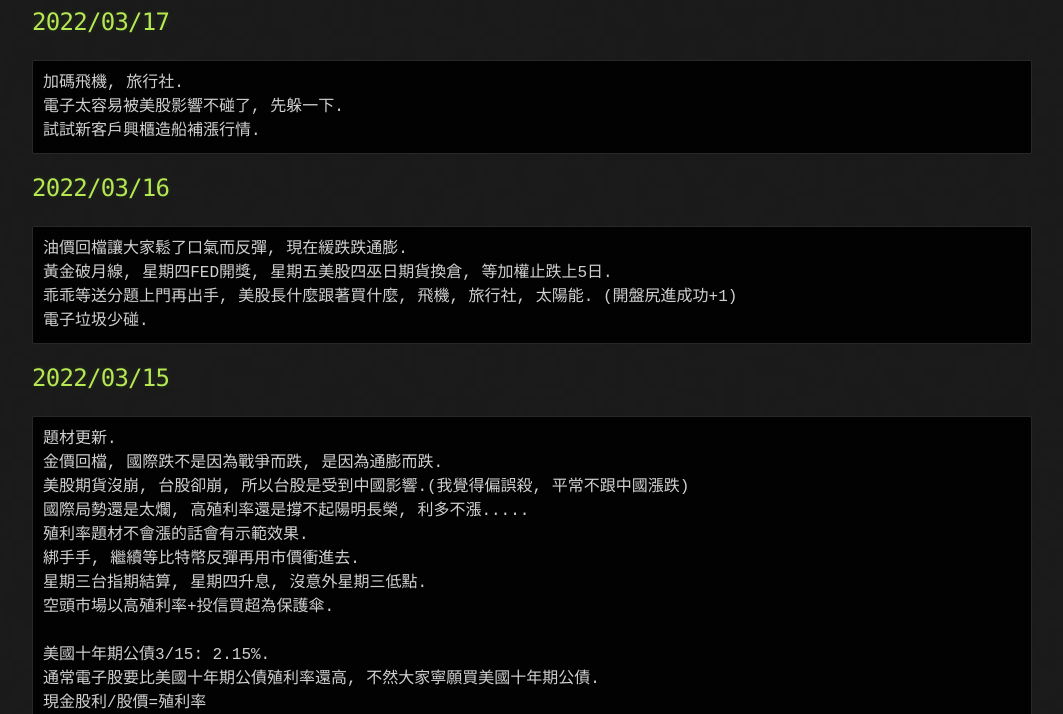
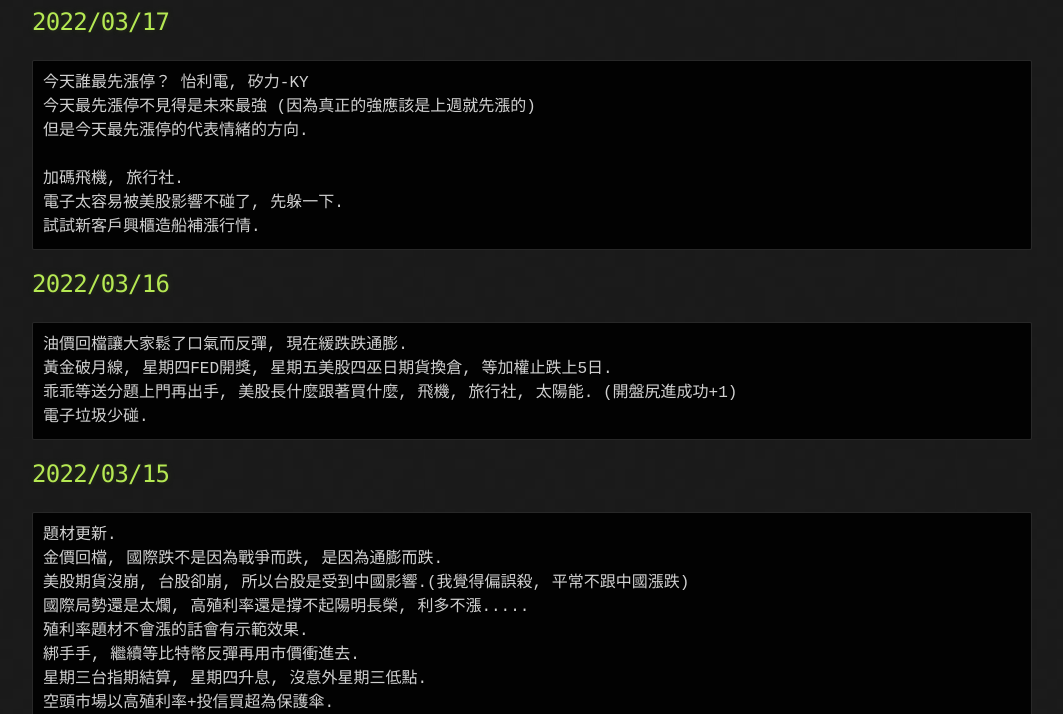
Before and after one commit to lepg5487/Stock_God, a Jekyll site: the page built from index.md, in a window 1280 px wide and 900 px high, scrolled down 440 px, cut to the strip 186-900 px from the top of the window. Shown: the whole strip, without its empty margins (108-1171 px from the left). Built offline with Jekyll 4.4.1, drawn with Linux system fonts in a browser that asks for light colours; our own code applies the rules of GitHub Pages for plain Markdown files.

Commit message:
Update index.md

````diff
--- a/index.md
+++ b/index.md
@@ -10,6 +10,10 @@ layout: testlayouts
 
 ## 2022/03/17
 ```
+今天誰最先漲停？ 怡利電, 矽力-KY
+今天最先漲停不見得是未來最強 (因為真正的強應該是上週就先漲的)
+但是今天最先漲停的代表情緒的方向.
+
 加碼飛機, 旅行社.
 電子太容易被美股影響不碰了, 先躲一下.
 試試新客戶興櫃造船補漲行情.
````
